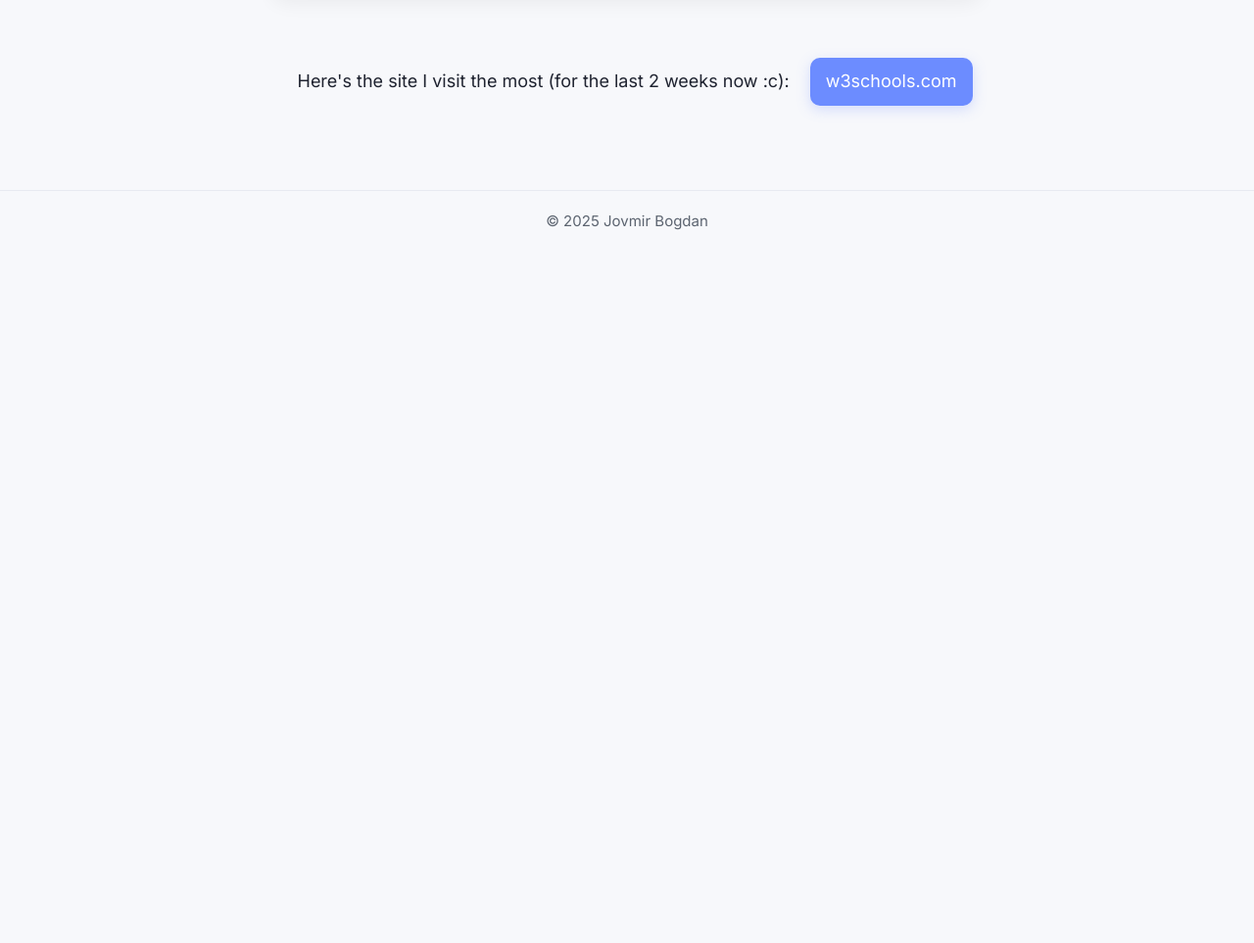
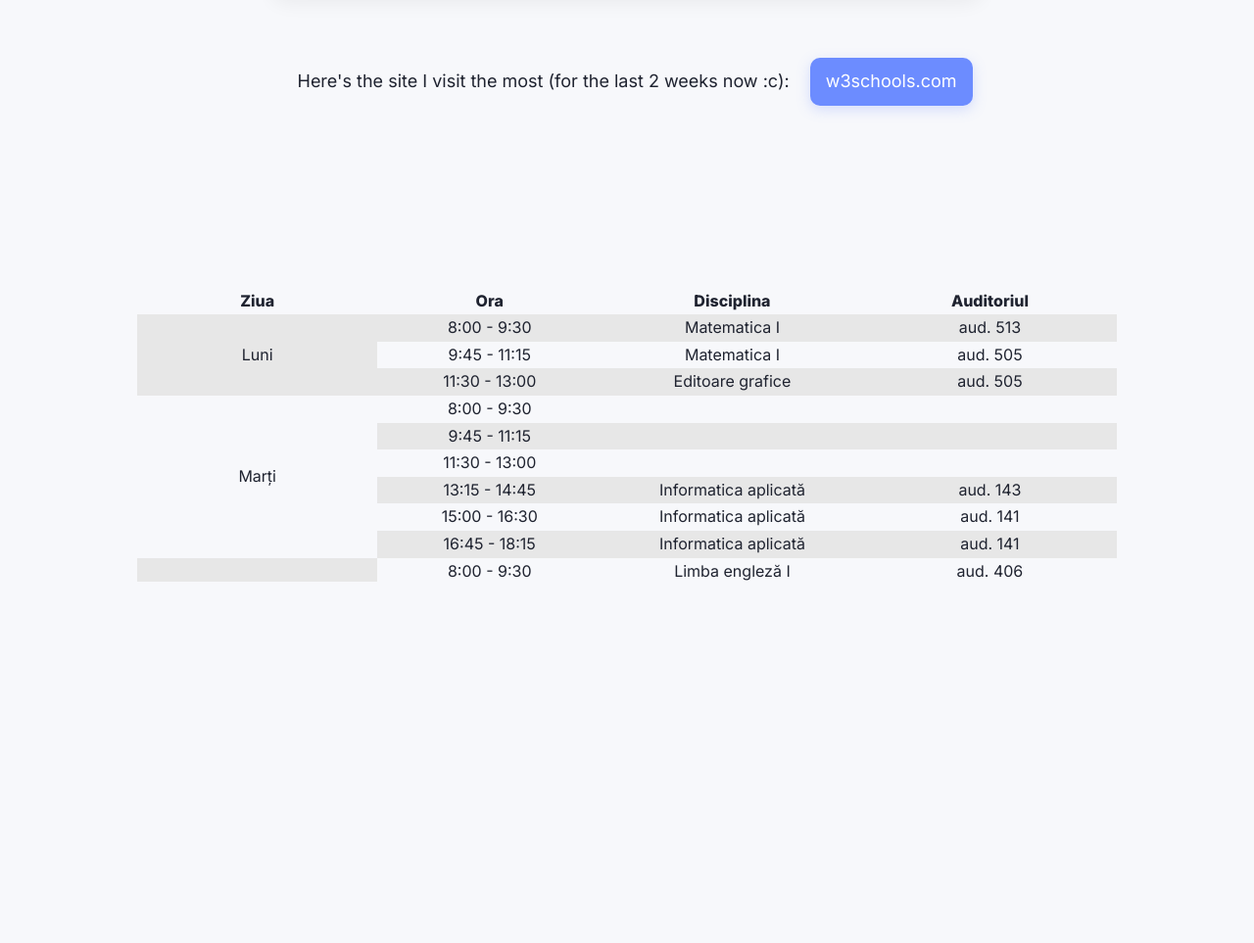
Before and after one commit to reijy1353/ppw_laborator, a plain HTML site: page laborator_1/index.html in a window 1280 px wide. Shown: the part 517-1480 px from the top of the page at 98% size. Before the commit the page ends 800 px from the top, so only its background shows below. Drawn offline with Linux system fonts and the light colour scheme.

Commit message:
Add class schedule table to index.html and update styles in style.css
- Introduced a new section in index.html containing a detailed class schedule table.
- Enhanced table styling in style.css for better presentation and usability.

```diff
--- a/laborator_1/index.html
+++ b/laborator_1/index.html
@@ -44,6 +44,128 @@
             </div>
         </main>
 
+        <!-- Another section with table, that containts our class schedule -->
+         <!-- Ziua, Ora, Perechea, Auditoria -->
+        <section>
+            <div>
+                <table class="center-table">
+                    <tr>
+                        <th>Ziua</th>
+                        <th>Ora</th>
+                        <th>Disciplina</th>
+                        <th>Auditoriul</th>
+                    </tr>
+                    <tr>
+                        <td rowspan="3" style="background-color: #e7e7e7;">Luni</td>
+                        <td>8:00 - 9:30</td>
+                        <td>Matematica I</td>
+                        <td>aud. 513</td>
+                    </tr>
+                    <tr>
+                        <td>9:45 - 11:15</td>
+                        <td>Matematica I</td>
+                        <td>aud. 505</td>
+                    </tr>
+                    <tr>
+                        <td>11:30 - 13:00</td>
+                        <td>Editoare grafice</td>
+                        <td>aud. 505</td>
+                    </tr>
+                    <tr>
+                        <td rowspan="6" style="background-color: #f7f8fb">Marți</td>
+                        <td>8:00 - 9:30</td>
+                        <td></td>
+                        <td></td>
+                    </tr>
+                    <tr>
+                        <td>9:45 - 11:15</td>
+                        <td></td>
+                        <td></td>
+                    </tr>
+                    <tr>
+                        <td>11:30 - 13:00</td>
+                        <td></td>
+                        <td></td>
+                    </tr>
+                    <tr>
+                        <td>13:15 - 14:45</td>
+                        <td>Informatica aplicată</td>
+                        <td>aud. 143</td>
+                    </tr>
+                    <tr>
+                        <td>15:00 - 16:30</td>
+                        <td>Informatica aplicată</td>
+                        <td>aud. 141</td>
+                    </tr>
+                    <tr>
+                        <td>16:45 - 18:15</td>
+                        <td>Informatica aplicată</td>
+                        <td>aud. 141</td>
+                    </tr>
+                    <tr>
+                        <td rowspan="3" style="background-color: #e7e7e7;">Miercuri</td>
+                        <td>8:00 - 9:30</td>
+                        <td>Limba engleză I</td>
+                        <td>aud. 406</td>
+                    </tr>
+                    <tr>
+                        <td>9:45 - 11:15</td>
+                        <td>Bazele programării I</td>
+                        <td>aud. 141</td>
+                    </tr>
+                    <tr>
+                        <td>11:30 - 13:00</td>
+                        <td>Bazele programării I</td>
+                        <td>aud. 141</td>
+                    </tr>
+                    <tr>
+                        <td rowspan="4" style="background-color: #f7f8fb">Joi</td>
+                        <td>8:00 - 9:30</td>
+                        <td></td>
+                        <td></td>
+                    </tr>
+                    <tr>
+                        <td>9:45 - 11:15</td>
+                        <td></td>
+                        <td></td>
+                    </tr>
+                    <tr>
+                        <td>11:30 - 13:00</td>
+                        <td>Bazele programării</td>
+                        <td>aud. 141a</td>
+                    </tr>
+                    <tr>
+                        <td>13:15 - 14:45</td>
+                        <td>Proiectarea și dezvoltarea aplicațiilor Web</td>
+                        <td>aud. 141</td>
+                    </tr>
+                    <tr>
+                        <td rowspan="4" style="background-color: #e7e7e7;">Vineri</td>
+                        <td>8:00 - 9:30</td>
+                        <td>Proiectarea și dezvoltarea aplicațiilor Web</td>
+                        <td>aud. 143</td>
+                    </tr>
+                    <tr>
+                        <td>9:45 - 11:15</td>
+                        <td>Limba engleză I</td>
+                        <td>aud. 406</td>
+                    </tr>
+                    <tr>
+                        <td>11:30 - 13:00</td>
+                        <td>Securitatea muncii. Protecția civilă</td>
+                        <td>aud. 224</td>
+                    </tr>
+                    <tr>
+                        <td>13:15 - 14:45</td>
+                        <td>Bazele programării I</td>
+                        <td>aud. 141</td>
+                    </tr>
+                </table>
+            </div>
+        </section>
+
+        <section style="height: 500px;"></section>
+
         <footer class="site-footer">
             <div class="container">
                 <small>© 2025 Jovmir Bogdan</small>
--- a/laborator_1/style.css
+++ b/laborator_1/style.css
@@ -5,6 +5,38 @@ html, body {
     font-size: 18px;
     line-height: 1.6;
     margin: 0;
+}
+
+table, th, td {
+    /* border: 1px solid black; */
+    border-collapse: collapse;
+    margin: 20px;
+    width: 1000px;
+}
+
+th {
+    position: sticky;
+    top: 0;
+    background-color: #f7f8fb;
+}
+
+tr {
+    font-size: 16px;
+    text-align: center;
+}
+
+tr:nth-child(even) {
+    background-color: #e7e7e7;
+}
+
+.center-table {
+    display: block;
+    margin-top: 100px;
+    margin-left: auto;
+    margin-right: auto;
+    width: 1000px;
+    height: 300px;
+    overflow-y: scroll;
 }
 
 .container {
```
